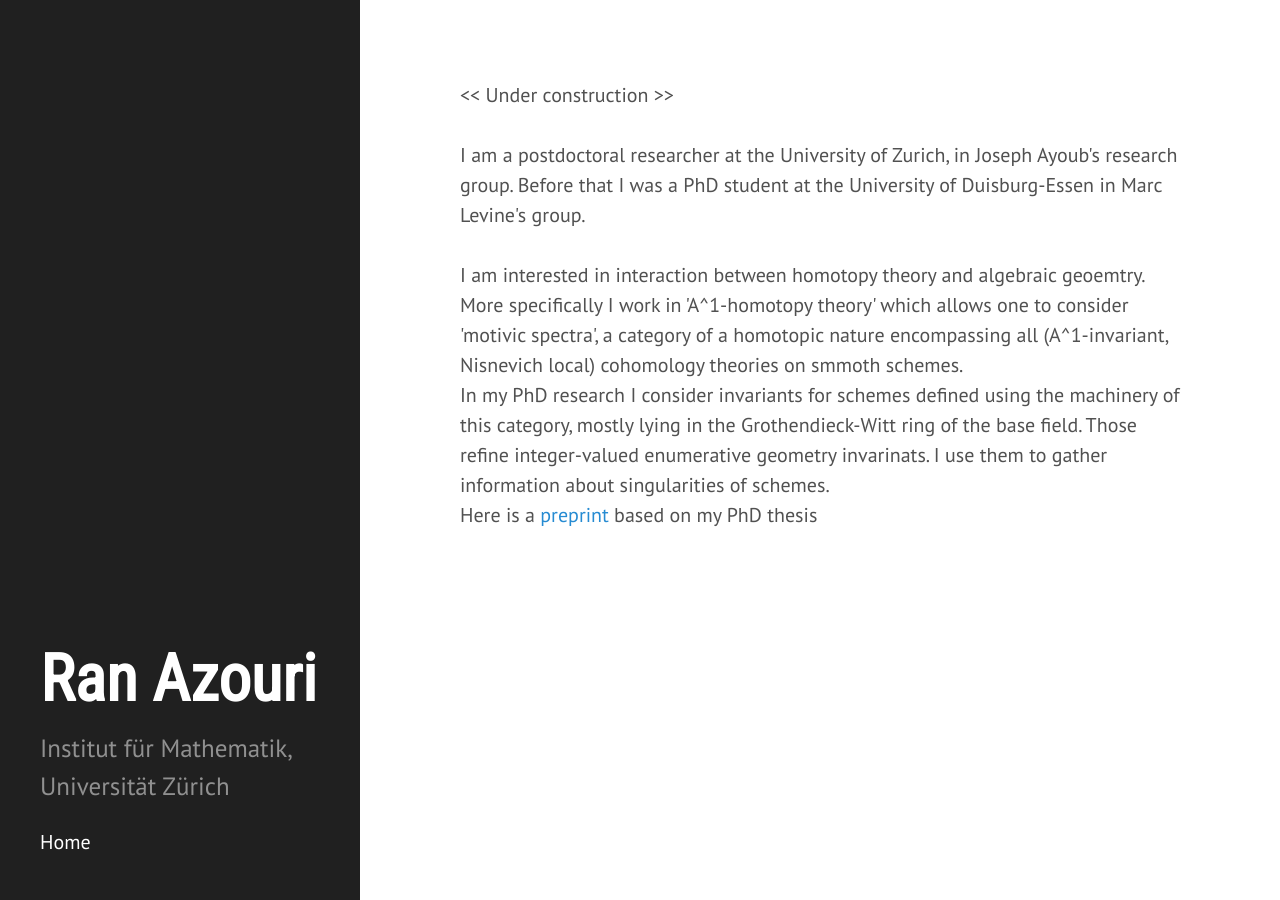
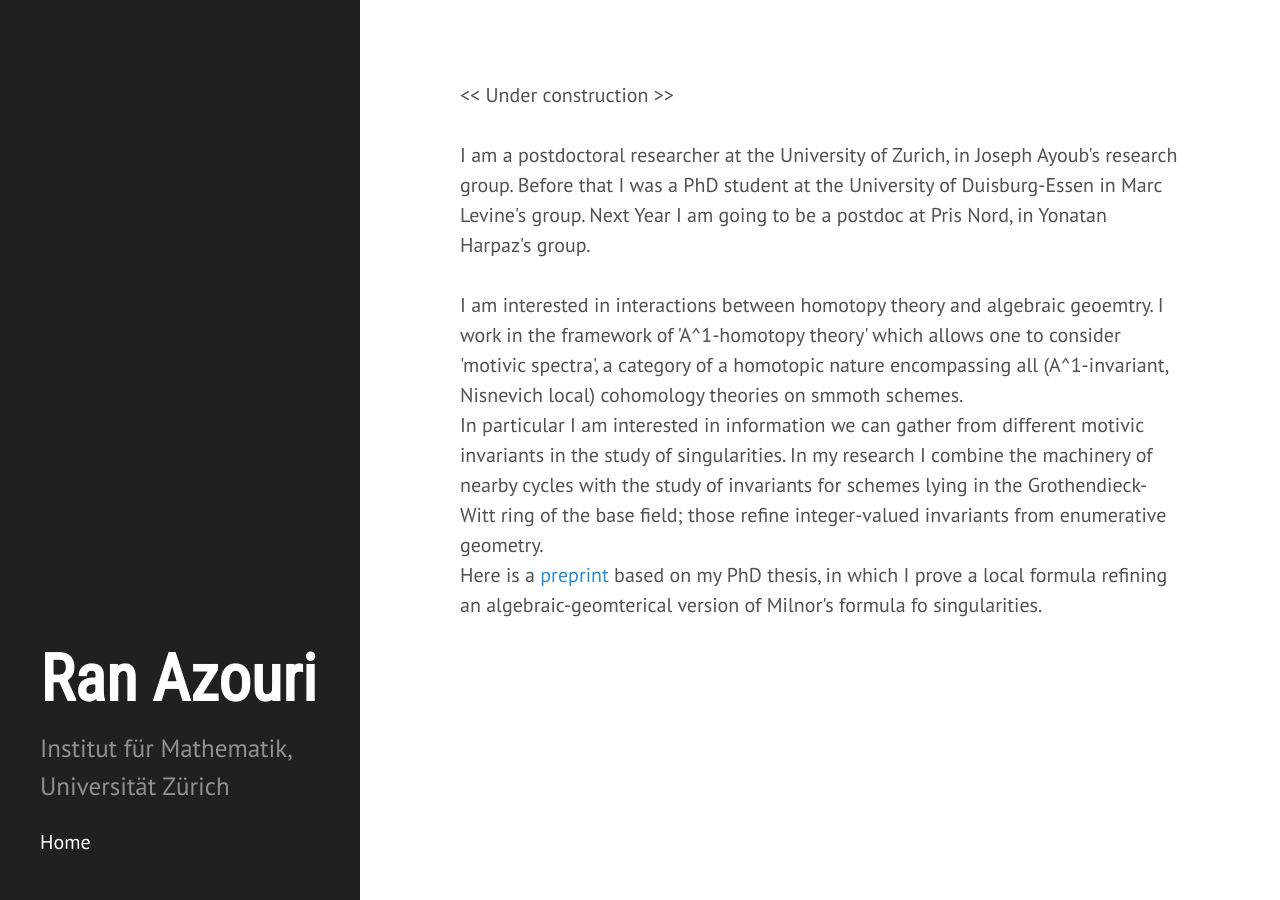
Before and after one commit to ransass/ransass.github.io, a Jekyll site: the page built from index.html, in a window 1280 px wide. Built offline with Jekyll 4.4.1, drawn with Linux system fonts in a browser that asks for light colours; some web fonts are replaced; the list of posts is cut into pages by our own code.

Commit message:
Update index.html

```diff
--- a/index.html
+++ b/index.html
@@ -5,15 +5,15 @@ title: Home
 
 << Under construction >>  <br/>
 <br/>
-I am a postdoctoral researcher at the University of Zurich, in Joseph Ayoub's research group. Before that I was a PhD student at the University of Duisburg-Essen in Marc Levine's group. <br/>
+I am a postdoctoral researcher at the University of Zurich, in Joseph Ayoub's research group. Before that I was a PhD student at the University of Duisburg-Essen in Marc Levine's group. Next Year I am going to be a postdoc at Pris Nord, in Yonatan Harpaz's group. <br/>
 <br/>
-I am interested in interaction between homotopy theory and algebraic geoemtry. More specifically I work in 'A^1-homotopy theory' which allows one to consider 'motivic spectra', a category of a homotopic nature encompassing all (A^1-invariant, Nisnevich local) cohomology theories on smmoth schemes. <br/>
-In my PhD research I consider invariants for schemes defined using the machinery of this category, mostly lying in the Grothendieck-Witt ring of the base field. Those refine integer-valued enumerative geometry invarinats. I use them to gather information about singularities of schemes.
+I am interested in interactions between homotopy theory and algebraic geoemtry. I work in the framework of 'A^1-homotopy theory' which allows one to consider 'motivic spectra', a category of a homotopic nature encompassing all (A^1-invariant, Nisnevich local) cohomology theories on smmoth schemes. <br/>
+In particular I am interested in information we can gather from different motivic invariants in the study of singularities. In my research I combine the machinery of nearby cycles with the study of invariants for schemes lying in the Grothendieck-Witt ring of the base field; those refine integer-valued invariants from enumerative geometry.
 <br/>
 
 Here is a
 <a href="https://arxiv.org/abs/2101.02686">preprint</a>
-based on my PhD thesis
+based on my PhD thesis, in which I prove a local formula refining an algebraic-geomterical version of Milnor's formula fo singularities.
 
 <!-- <div class="posts">
   {% for post in paginator.posts %}
```
